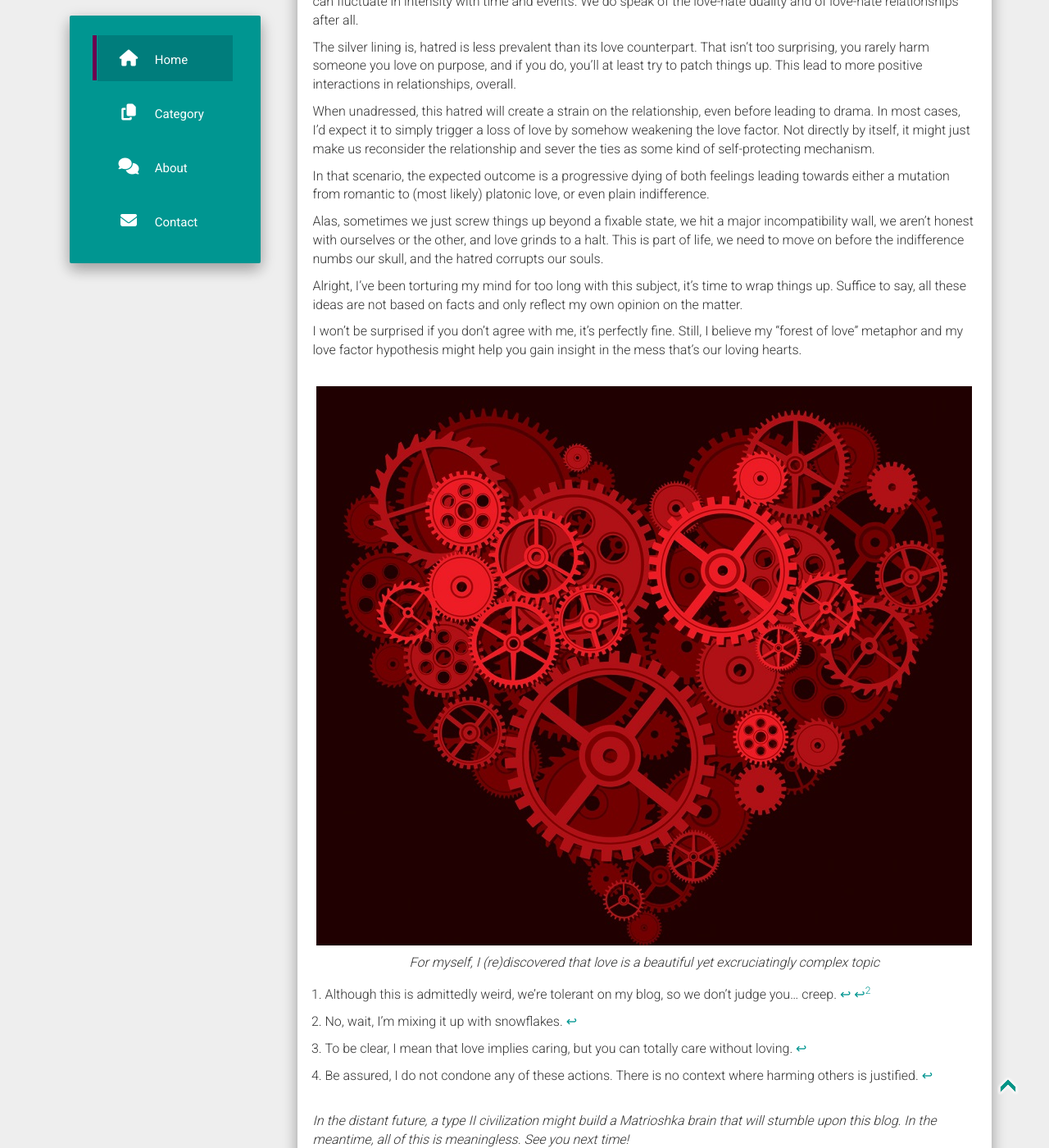
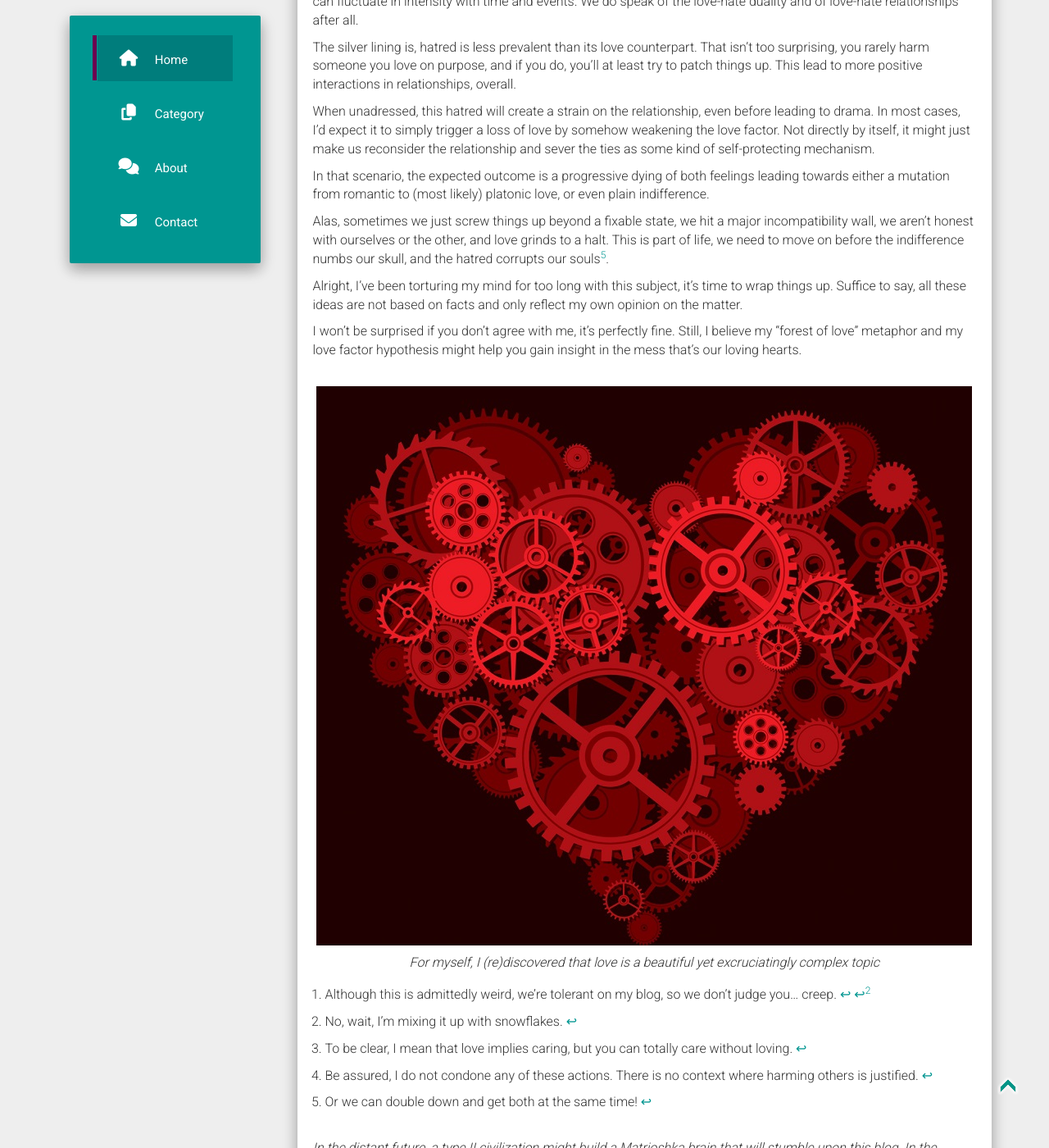
Before and after one commit to WanderingSpaceThinker/nonexistence, a Jekyll site: the page built from _posts/2021-12-12-Emergent-Love.md, in a window 1280 px wide and 1400 px high, scrolled down 4192 px. Shown: the whole window at 82% size. Built offline with Jekyll 4.4.1, drawn with Linux system fonts in a browser that asks for light colours; nearby versions of some CDN libraries; comment, search, counter and statistics services are not loaded.

Commit message:
chore: update post

```diff
--- a/_posts/2021-12-12-Emergent-Love.md
+++ b/_posts/2021-12-12-Emergent-Love.md
@@ -95,7 +95,7 @@ When unadressed, this hatred will create a strain on the relationship, even befo
 
 In that scenario, the expected outcome is a progressive dying of both feelings leading towards either a mutation from romantic to (most likely) platonic love, or even plain indifference.
 
-Alas, sometimes we just screw things up beyond a fixable state, we hit a major incompatibility wall, we aren't honest with ourselves or the other, and love grinds to a halt. This is part of life, we need to move on before the indifference numbs our skull, and the hatred corrupts our souls.
+Alas, sometimes we just screw things up beyond a fixable state, we hit a major incompatibility wall, we aren't honest with ourselves or the other, and love grinds to a halt. This is part of life, we need to move on before the indifference numbs our skull, and the hatred corrupts our souls[^5].
 
 Alright, I've been torturing my mind for too long with this subject, it's time to wrap things up. Suffice to say, all these ideas are not based on facts and only reflect my own opinion on the matter.
 
@@ -108,3 +108,4 @@ I won't be surprised if you don't agree with me, it's perfectly fine. Still, I b
 [^2]: No, wait, I'm mixing it up with snowflakes.
 [^3]: To be clear, I mean that love implies caring, but you can totally care without loving.
 [^4]: Be assured, I do not condone any of these actions. There is no context where harming others is justified.
+[^5]: Or we can double down and get both at the same time!
```
